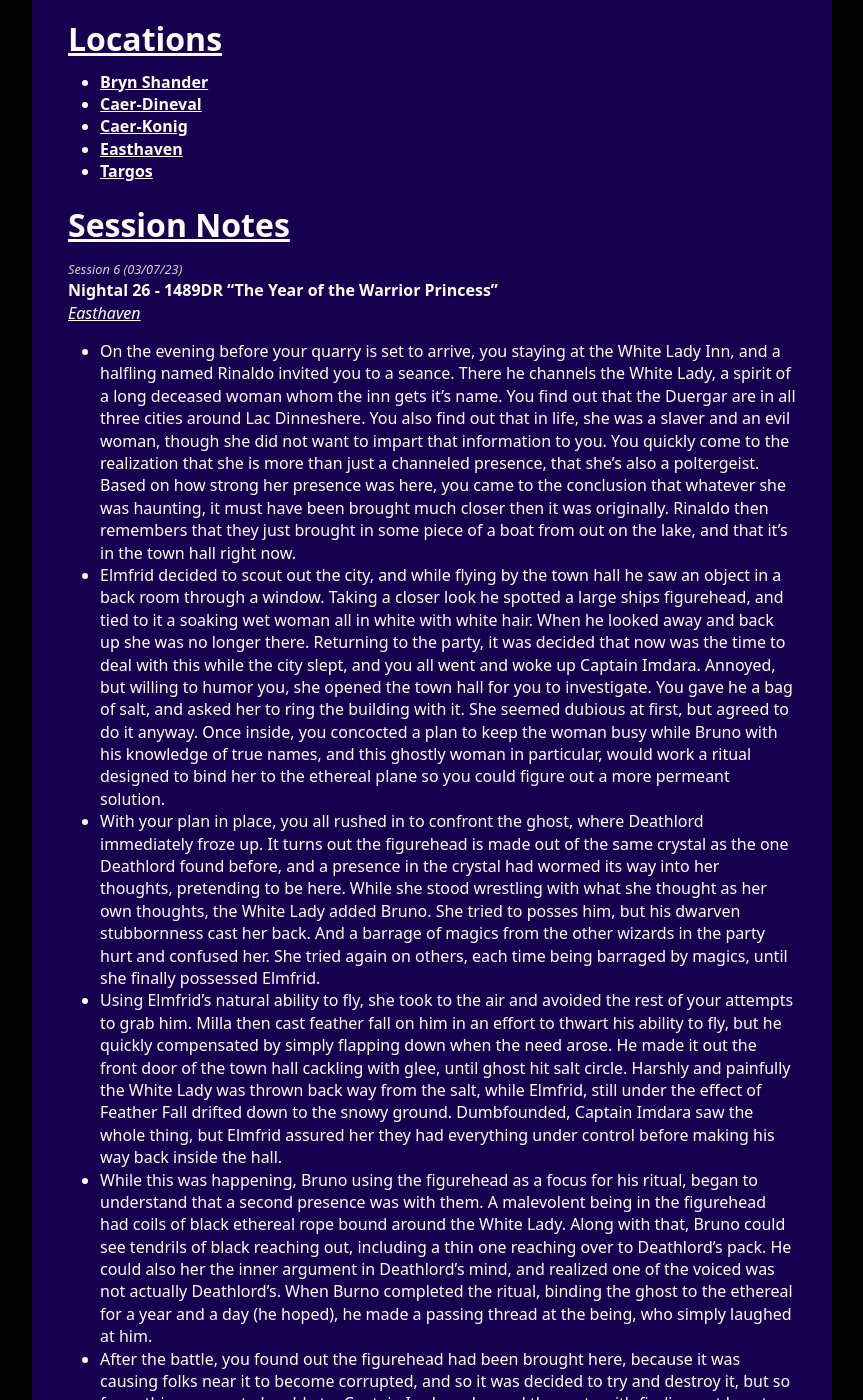
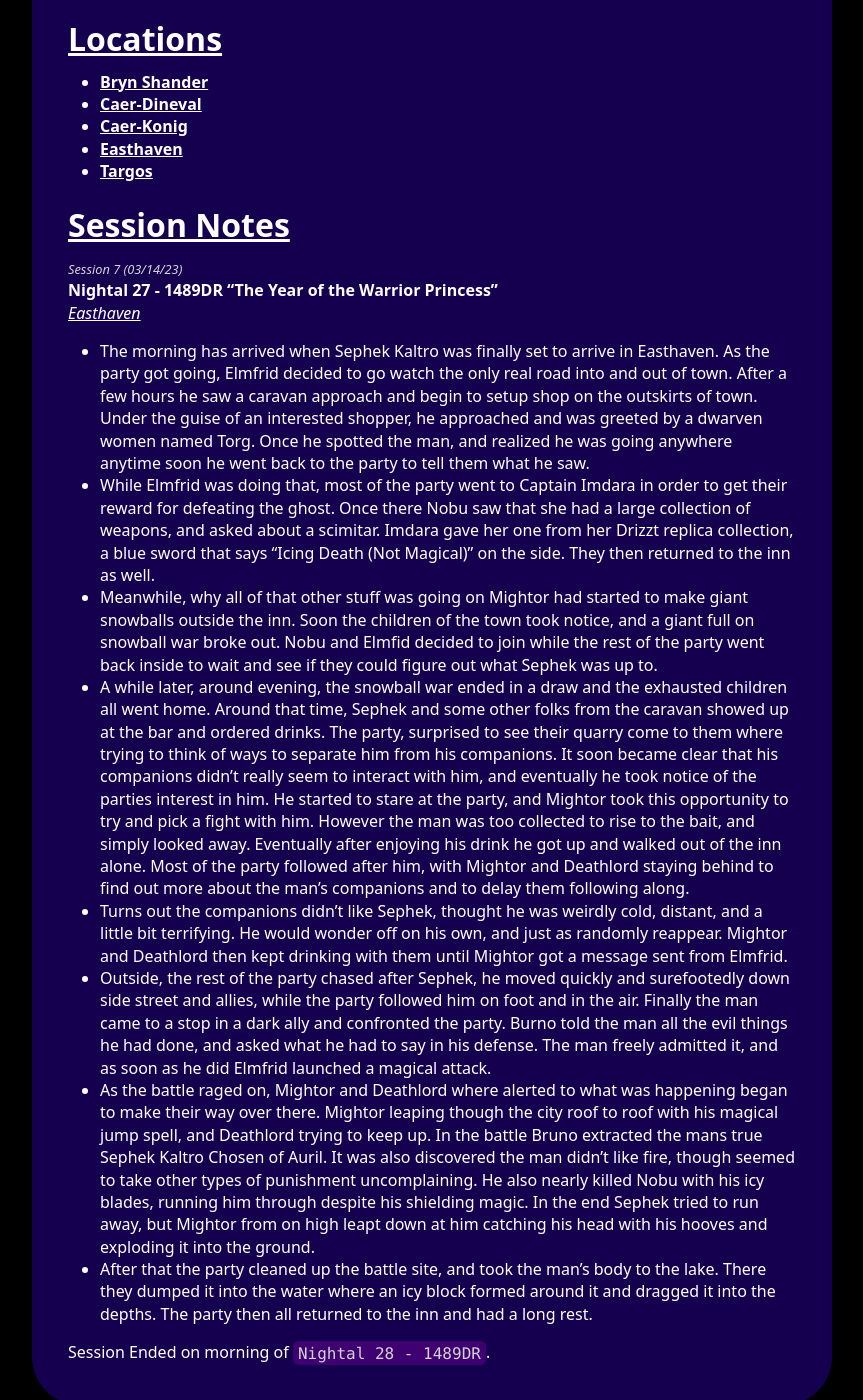
Before and after one commit to GMTim/RimeOfTheFrostMaiden, a Jekyll site: the page built from index.md, in a window 1280 px wide and 1400 px high, scrolled down 419 px. Shown: the whole window, without its empty margins (208-1071 px from the left). Built offline with Jekyll 4.4.1, drawn with Linux system fonts in a browser that asks for light colours; some of the changed text lies outside the part shown.

Commit message:
Added session 7 notes.

```diff
--- a/index.md
+++ b/index.md
@@ -19,19 +19,20 @@
 - [**Targos**](./locations/targos.md)
 
 ## [Session Notes](./past-sessions.md)
-<em class="subtext">Session 6 (03/07/23)</em>
-**Nightal 26 - 1489DR "The Year of the Warrior Princess"**
+<em class="subtext">Session 7 (03/14/23)</em>
+**Nightal 27 - 1489DR "The Year of the Warrior Princess"**
 _[Easthaven](./locations/easthaven.md)_
 
-- On the evening before your quarry is set to arrive, you staying at the White Lady Inn, and a halfling named Rinaldo invited you to a seance. There he channels the White Lady, a spirit of a long deceased woman whom the inn gets it's name. You find out that the Duergar are in all three cities around Lac Dinneshere. You also find out that in life, she was a slaver and an evil woman, though she did not want to impart that information to you. You quickly come to the realization that she is more than just a channeled presence, that she's also a poltergeist. Based on how strong her presence was here, you came to the conclusion that whatever she was haunting, it must have been brought much closer then it was originally. Rinaldo then remembers that they just brought in some piece of a boat from out on the lake, and that it's in the town hall right now.
-- Elmfrid decided to scout out the city, and while flying by the town hall he saw an object in a back room through a window. Taking a closer look he spotted a large ships figurehead, and tied to it a soaking wet woman all in white with white hair. When he looked away and back up she was no longer there. Returning to the party, it was decided that now was the time to deal with this while the city slept, and you all went and woke up Captain Imdara. Annoyed, but willing to humor you, she opened the town hall for you to investigate. You gave he a bag of salt, and asked her to ring the building with it. She seemed dubious at first, but agreed to do it anyway. Once inside, you concocted a plan to keep the woman busy while Bruno with his knowledge of true names, and this ghostly woman in particular, would work a ritual designed to bind her to the ethereal plane so you could figure out a more permeant solution.
-- With your plan in place, you all rushed in to confront the ghost, where Deathlord immediately froze up. It turns out the figurehead is made out of the same crystal as the one Deathlord found before, and a presence in the crystal had wormed its way into her thoughts, pretending to be here. While she stood wrestling with what she thought as her own thoughts, the White Lady added Bruno. She tried to posses him, but his dwarven stubbornness cast her back. And a barrage of magics from the other wizards in the party hurt and confused her. She tried again on others, each time being barraged by magics, until she finally possessed Elmfrid.
-- Using Elmfrid's natural ability to fly, she took to the air and avoided the rest of your attempts to grab him. Milla then cast feather fall on him in an effort to thwart his ability to fly, but he quickly compensated by simply flapping down when the need arose. He made it out the front door of the town hall cackling with glee, until ghost hit salt circle. Harshly and painfully the White Lady was thrown back way from the salt, while Elmfrid, still under the effect of Feather Fall drifted down to the snowy ground. Dumbfounded, Captain Imdara saw the whole thing, but Elmfrid assured her they had everything under control before making his way back inside the hall.
-- While this was happening, Bruno using the figurehead as a focus for his ritual, began to understand that a second presence was with them. A malevolent being in the figurehead had coils of black ethereal rope bound around the White Lady. Along with that, Bruno could see tendrils of black reaching out, including a thin one reaching over to Deathlord's pack. He could also her the inner argument in Deathlord's mind, and realized one of the voiced was not actually Deathlord's. When Burno completed the ritual, binding the ghost to the ethereal for a year and a day (he hoped), he made a passing thread at the being, who simply laughed at him.
-- After the battle, you found out the figurehead had been brought here, because it was causing folks near it to become corrupted, and so it was decided to try and destroy it, but so far nothing seems to be able to. Captain Imdara charged the party with finding out how to deal with it, and other crystals that may be found. Also, as the party discussed the events of that evening the revelation of Duergar in the area came up, and Captain Imdara also charged them with keeping her informed about that as well. Offering a reward for information and actions taken against them. She also offered them a reward for the nights work, and asked them to find her tomorrow after she has had a chance to sleep. The party then returns to the White Lady Inn for a long rest.
+- The morning has arrived when Sephek Kaltro was finally set to arrive in Easthaven. As the party got going, Elmfrid decided to go watch the only real road into and out of town. After a few hours he saw a caravan approach and begin to setup shop on the outskirts of town. Under the guise of an interested shopper, he approached and was greeted by a dwarven women named Torg. Once he spotted the man, and realized he was going anywhere anytime soon he went back to the party to tell them what he saw.
+- While Elmfrid was doing that, most of the party went to Captain Imdara in order to get their reward for defeating the ghost. Once there Nobu saw that she had a large collection of weapons, and asked about a scimitar. Imdara gave her one from her Drizzt replica collection, a blue sword that says "Icing Death (Not Magical)" on the side. They then returned to the inn as well.
+- Meanwhile, why all of that other stuff was going on Mightor had started to make giant snowballs outside the inn. Soon the children of the town took notice, and a giant full on snowball war broke out. Nobu and Elmfid decided to join while the rest of the party went back inside to wait and see if they could figure out what Sephek was up to.
+- A while later, around evening, the snowball war ended in a draw and the exhausted children all went home. Around that time, Sephek and some other folks from the caravan showed up at the bar and ordered drinks. The party, surprised to see their quarry come to them where trying to think of ways to separate him from his companions. It soon became clear that his companions didn't really seem to interact with him, and eventually he took notice of the parties interest in him. He started to stare at the party, and Mightor took this opportunity to try and pick a fight with him. However the man was too collected to rise to the bait, and simply looked away. Eventually after enjoying his drink he got up and walked out of the inn alone. Most of the party followed after him, with Mightor and Deathlord staying behind to find out more about the man's companions and to delay them following along.
+- Turns out the companions didn't like Sephek, thought he was weirdly cold, distant, and a little bit terrifying. He would wonder off on his own, and just as randomly reappear. Mightor and Deathlord then kept drinking with them until Mightor got a message sent from Elmfrid.
+- Outside, the rest of the party chased after Sephek, he moved quickly and surefootedly down side street and allies, while the party followed him on foot and in the air. Finally the man came to a stop in a dark ally and confronted the party. Burno told the man all the evil things he had done, and asked what he had to say in his defense. The man freely admitted it, and as soon as he did Elmfrid launched a magical attack.
+- As the battle raged on, Mightor and Deathlord where alerted to what was happening began to make their way over there. Mightor leaping though the city roof to roof with his magical jump spell, and Deathlord trying to keep up. In the battle Bruno extracted the mans true Sephek Kaltro Chosen of Auril. It was also discovered the man didn't like fire, though seemed to take other types of punishment uncomplaining. He also nearly killed Nobu with his icy blades, running him through despite his shielding magic. In the end Sephek tried to run away, but Mightor from on high leapt down at him catching his head with his hooves and exploding it into the ground.
+- After that the party cleaned up the battle site, and took the man's body to the lake. There they dumped it into the water where an icy block formed around it and dragged it into the depths. The party then all returned to the inn and had a long rest.
 
-
-Session Ended on morning of `Nightal 27 - 1489DR`.
+Session Ended on morning of `Nightal 28 - 1489DR`.
 
 <script>
     function shuffleArray(array) {
--- a/past-sessions.md
+++ b/past-sessions.md
@@ -8,6 +8,7 @@
 > - [Session 4](#session-4-022123) - 02/21/23
 > - [Session 5](#session-5-022823) - 02/28/23
 > - [Session 6](#session-6-030723) - 03/07/23
+> - [Session 7](#session-7-031423) - 03/14/23
 
 ### Session 1 (01/24/23)
 **Nightal 20 - 1489DR "The Year of the Warrior Princess"**
@@ -149,4 +150,21 @@ _[Easthaven](./locations/easthaven.md)_
 Session Ended on morning of `Nightal 27 - 1489DR`.
 
 ---
+
+### Session 7 (03/14/23)
+**Nightal 27 - 1489DR "The Year of the Warrior Princess"**
+_[Easthaven](./locations/easthaven.md)_
+
+- The morning has arrived when Sephek Kaltro was finally set to arrive in Easthaven. As the party got going, Elmfrid decided to go watch the only real road into and out of town. After a few hours he saw a caravan approach and begin to setup shop on the outskirts of town. Under the guise of an interested shopper, he approached and was greeted by a dwarven women named Torg. Once he spotted the man, and realized he was going anywhere anytime soon he went back to the party to tell them what he saw.
+- While Elmfrid was doing that, most of the party went to Captain Imdara in order to get their reward for defeating the ghost. Once there Nobu saw that she had a large collection of weapons, and asked about a scimitar. Imdara gave her one from her Drizzt replica collection, a blue sword that says "Icing Death (Not Magical)" on the side. They then returned to the inn as well.
+- Meanwhile, why all of that other stuff was going on Mightor had started to make giant snowballs outside the inn. Soon the children of the town took notice, and a giant full on snowball war broke out. Nobu and Elmfid decided to join while the rest of the party went back inside to wait and see if they could figure out what Sephek was up to.
+- A while later, around evening, the snowball war ended in a draw and the exhausted children all went home. Around that time, Sephek and some other folks from the caravan showed up at the bar and ordered drinks. The party, surprised to see their quarry come to them where trying to think of ways to separate him from his companions. It soon became clear that his companions didn't really seem to interact with him, and eventually he took notice of the parties interest in him. He started to stare at the party, and Mightor took this opportunity to try and pick a fight with him. However the man was too collected to rise to the bait, and simply looked away. Eventually after enjoying his drink he got up and walked out of the inn alone. Most of the party followed after him, with Mightor and Deathlord staying behind to find out more about the man's companions and to delay them following along.
+- Turns out the companions didn't like Sephek, thought he was weirdly cold, distant, and a little bit terrifying. He would wonder off on his own, and just as randomly reappear. Mightor and Deathlord then kept drinking with them until Mightor got a message sent from Elmfrid.
+- Outside, the rest of the party chased after Sephek, he moved quickly and surefootedly down side street and allies, while the party followed him on foot and in the air. Finally the man came to a stop in a dark ally and confronted the party. Burno told the man all the evil things he had done, and asked what he had to say in his defense. The man freely admitted it, and as soon as he did Elmfrid launched a magical attack.
+- As the battle raged on, Mightor and Deathlord where alerted to what was happening began to make their way over there. Mightor leaping though the city roof to roof with his magical jump spell, and Deathlord trying to keep up. In the battle Bruno extracted the mans true Sephek Kaltro Chosen of Auril. It was also discovered the man didn't like fire, though seemed to take other types of punishment uncomplaining. He also nearly killed Nobu with his icy blades, running him through despite his shielding magic. In the end Sephek tried to run away, but Mightor from on high leapt down at him catching his head with his hooves and exploding it into the ground.
+- After that the party cleaned up the battle site, and took the man's body to the lake. There they dumped it into the water where an icy block formed around it and dragged it into the depths. The party then all returned to the inn and had a long rest.
+
+Session Ended on morning of `Nightal 28 - 1489DR`.
+
+---
 [Back](./)
```
